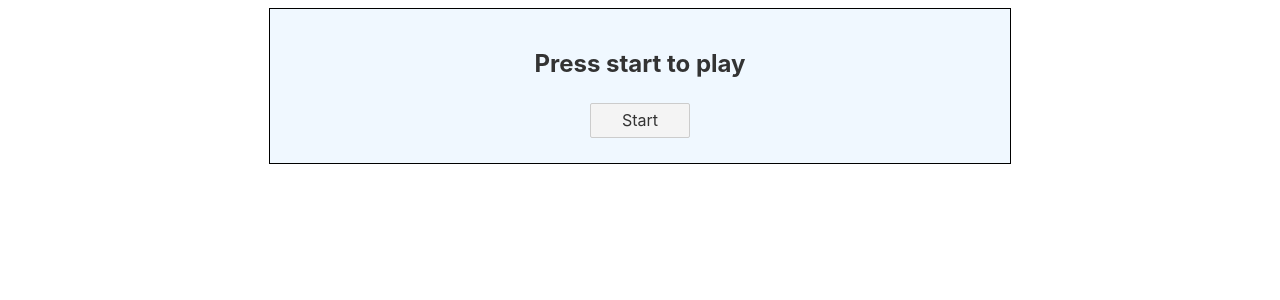
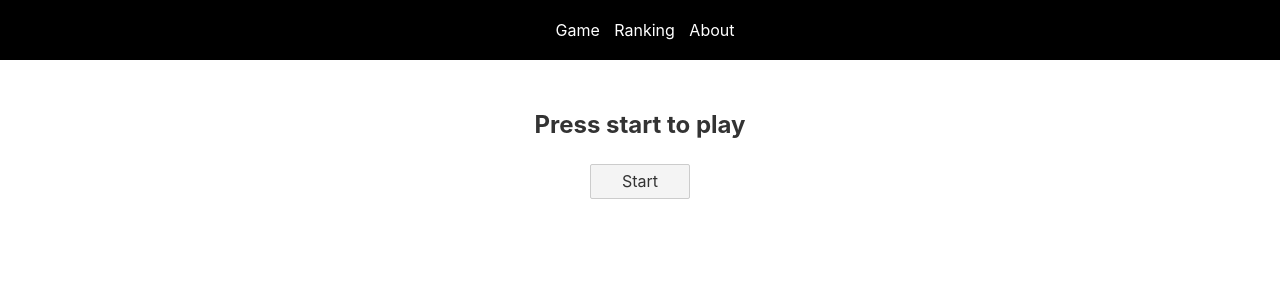
Before and after one commit to rodrigogomesrc/KanyeOrBible, a Svelte app in the folder KanyeOrBible/: page / in a window 1280 px wide. Shown: the top 300 px of the page. Built offline with nearby package versions, Linux system fonts and the light colour scheme; no server answers.

Commit message:
add navbar

```diff
--- a/KanyeOrBible/package.json
+++ b/KanyeOrBible/package.json
@@ -19,6 +19,7 @@
   },
   "dependencies": {
     "jquery": "^3.6.0",
-    "sirv-cli": "^1.0.0"
+    "sirv-cli": "^1.0.0",
+    "svelte-spa-router": "^3.2.0"
   }
 }
--- a/KanyeOrBible/public/global.css
+++ b/KanyeOrBible/public/global.css
@@ -2,12 +2,12 @@ html, body {
 	position: relative;
 	width: 100%;
 	height: 100%;
+
 }
 
 body {
 	color: #333;
 	margin: 0;
-	padding: 8px;
 	box-sizing: border-box;
 	font-family: -apple-system, BlinkMacSystemFont, "Segoe UI", Roboto, Oxygen-Sans, Ubuntu, Cantarell, "Helvetica Neue", sans-serif;
 }
--- a/KanyeOrBible/src/App.svelte
+++ b/KanyeOrBible/src/App.svelte
@@ -1,12 +1,19 @@
 <script>
-import Game from "./Components/Game.svelte";
+
+	import Router from "svelte-spa-router";
+	import Game from "./Components/Game.svelte";
+	import Navbar from "./Components/Navbar.svelte";
+	import About from "./Components/About.svelte";
+	import Ranking from "./Components/Ranking.svelte";
 
 </script>
 
 <main>
-	<Game></Game>
+
+	<Navbar></Navbar>
+	<Router routes={{
+		'/': Game,
+		'/about': About,
+		'/ranking': Ranking
+	}}/>
 </main>
-
-<style>
-
-</style>
--- a/KanyeOrBible/src/Components/Game.svelte
+++ b/KanyeOrBible/src/Components/Game.svelte
@@ -2,8 +2,8 @@
     import { onMount } from 'svelte';
     import {ranking} from '../Services/ranking'
     import { getKanyeSentence, getBibleSentence } from '../Services/api';
-import About from './About.svelte';
-import Ranking from './Ranking.svelte';
+    import About from './About.svelte';
+    import Ranking from './Ranking.svelte';
     let questionsAmount = 10
     let currentStatementIndex = 0
     let rights = 0
@@ -79,9 +79,7 @@ import Ranking from './Ranking.svelte';
 <style>
     .container{
         width: 700px;
-        border: 1px solid black;
         margin: 0 auto;
-        background-color: aliceblue;
         padding: 20px;
     }
 
--- a/KanyeOrBible/src/Components/Navbar.svelte
+++ b/KanyeOrBible/src/Components/Navbar.svelte
@@ -2,4 +2,36 @@
 
 </script>
 
-<p>Navbar Component</p>
+<nav class="navbar">
+    <div class="nav-container">
+        <a class="navlink" href="/#/">Game</a>
+        <a class="navlink" href="/#/ranking">Ranking</a>
+        <a class="navlink" href="/#/about">About</a>
+    </div>
+</nav>
+
+<style>
+
+    .navbar {
+        background-color: black;
+        margin-bottom: 10px;
+        padding: 20px;
+    }
+
+    .navlink {
+        color: white;
+        margin-left: 10px;
+        text-decoration: none;
+    }
+
+    .navlink:hover {
+        font-weight: bold;
+        color: #4cb1ef;
+    }
+
+    .nav-container {
+        margin: 0 auto;
+        width: max-content;
+    }
+
+</style>
```
Also changed, not shown: 1 other file (tests, documents, lock files or other folders).
